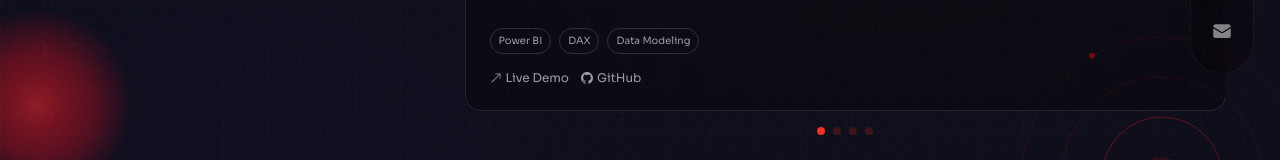
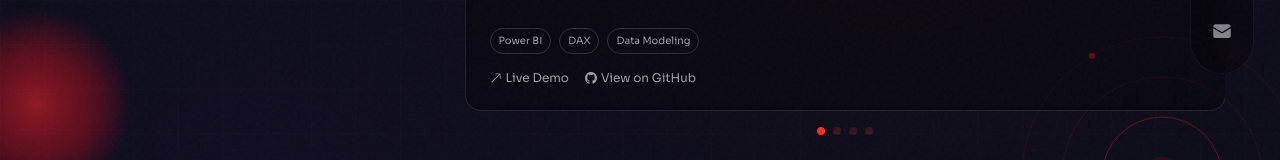
Before and after one commit to Jeevan92-coder/portfolio, a Next.js app: page /work in a window 1280 px wide. Shown: the part 489-649 px from the top of the page. Built offline with nearby package versions, Linux system fonts and the light colour scheme.

Commit message:
Update WorkSlider.jsx

```diff
--- a/components/WorkSlider.jsx
+++ b/components/WorkSlider.jsx
@@ -13,28 +13,40 @@ export const workSlides = [
     category: "Power BI Dashboard",
     tech: ["Power BI", "DAX", "Data Modeling"],
     description: "Multi-page Power BI dashboard with Welcome, Performance Insights & Academic Analysis pages. KPIs, bar charts, histograms aur trend visuals se business performance track kiya.",
-    color: "#F13024", icon: "📊", link: "#", github: "https://github.com/Jeevan92-coder",
+    color: "#F13024",
+    icon: "📊",
+    link: "https://github.com/Jeevan92-coder/Business-Data-Analysis-Dashboard",
+    github: "https://github.com/Jeevan92-coder/Business-Data-Analysis-Dashboard",
   },
   {
     title: "Professional Data Analytics Dashboard",
     category: "Power BI Dashboard",
     tech: ["Power BI", "DAX", "Customer Analytics"],
     description: "3-page professional dashboard — Welcome Page, Customer Overview & Customer Segmentation. Customer behavior, demographics aur segment-wise insights visualize kiye gaye hain.",
-    color: "#f59e0b", icon: "📈", link: "#", github: "https://github.com/Jeevan92-coder",
+    color: "#f59e0b",
+    icon: "📈",
+    link: "https://github.com/Jeevan92-coder/professional-dashboard",
+    github: "https://github.com/Jeevan92-coder/professional-dashboard",
   },
   {
     title: "Customer Segmentation",
     category: "Machine Learning",
     tech: ["Python", "Scikit-learn", "Pandas", "Matplotlib"],
     description: "K-Means clustering se 200 mall customers ko 5 segments mein divide kiya. Silhouette Score: 0.5547. Target, Standard, Careful, Careless & Sensible customers identify kiye.",
-    color: "#7c3aed", icon: "🧠", link: "#", github: "https://github.com/Jeevan92-coder",
+    color: "#7c3aed",
+    icon: "🧠",
+    link: "https://github.com/Jeevan92-coder/Customer-Segmentation-using-Clustering-Python-",
+    github: "https://github.com/Jeevan92-coder/Customer-Segmentation-using-Clustering-Python-",
   },
   {
     title: "User Management System",
     category: "Web Development",
     tech: ["Python", "Flask", "MySQL", "HTML/CSS/JS"],
     description: "Full-stack web app with login, register, dashboard & settings. Features: OTP email verification, profile picture upload, password hashing aur session management.",
-    color: "#10b981", icon: "🔐", link: "#", github: "https://github.com/Jeevan92-coder",
+    color: "#10b981",
+    icon: "🔐",
+    link: "https://github.com/Jeevan92-coder/User-Registration-System-Login-System",
+    github: "https://github.com/Jeevan92-coder/User-Registration-System-Login-System",
   },
 ];
 
@@ -70,17 +82,29 @@ const WorkSlider = () => {
                   <span key={ti} className="text-[10px] px-2 py-1 rounded-full text-white/60" style={{ border: "1px solid rgba(255,255,255,0.15)" }}>{t}</span>
                 ))}
               </div>
-              <div className="flex gap-3">
-                <Link href={project.link} className="flex items-center gap-1 text-xs text-white/60 hover:text-accent transition-colors duration-300">
+              <div className="flex gap-4">
+                <Link
+                  href={project.link}
+                  target="_blank"
+                  rel="noopener noreferrer"
+                  className="flex items-center gap-1 text-xs text-white/60 hover:text-accent transition-colors duration-300"
+                >
                   <BsArrowUpRight size={12} /> Live Demo
                 </Link>
-                <Link href={project.github} target="_blank" className="flex items-center gap-1 text-xs text-white/60 hover:text-white transition-colors duration-300">
-                  <BsGithub size={12} /> GitHub
+                <Link
+                  href={project.github}
+                  target="_blank"
+                  rel="noopener noreferrer"
+                  className="flex items-center gap-1 text-xs text-white/60 hover:text-white transition-colors duration-300"
+                >
+                  <BsGithub size={12} /> View on GitHub
                 </Link>
               </div>
             </div>
-            <div className="absolute inset-0 opacity-0 group-hover:opacity-10 transition-opacity duration-300 pointer-events-none"
-              style={{ background: `radial-gradient(circle at center, ${project.color}, transparent)` }} />
+            <div
+              className="absolute inset-0 opacity-0 group-hover:opacity-10 transition-opacity duration-300 pointer-events-none"
+              style={{ background: `radial-gradient(circle at center, ${project.color}, transparent)` }}
+            />
           </motion.div>
         </SwiperSlide>
       ))}
```
